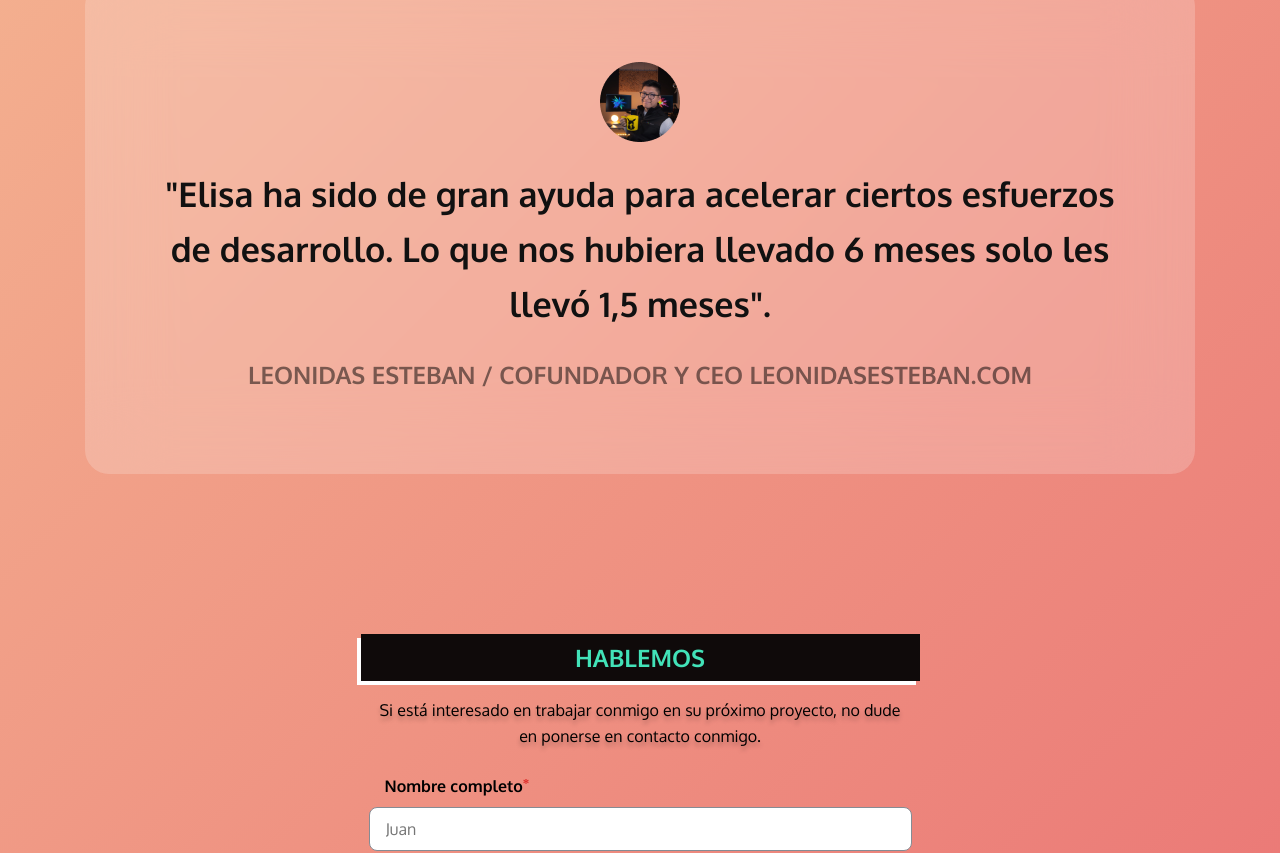
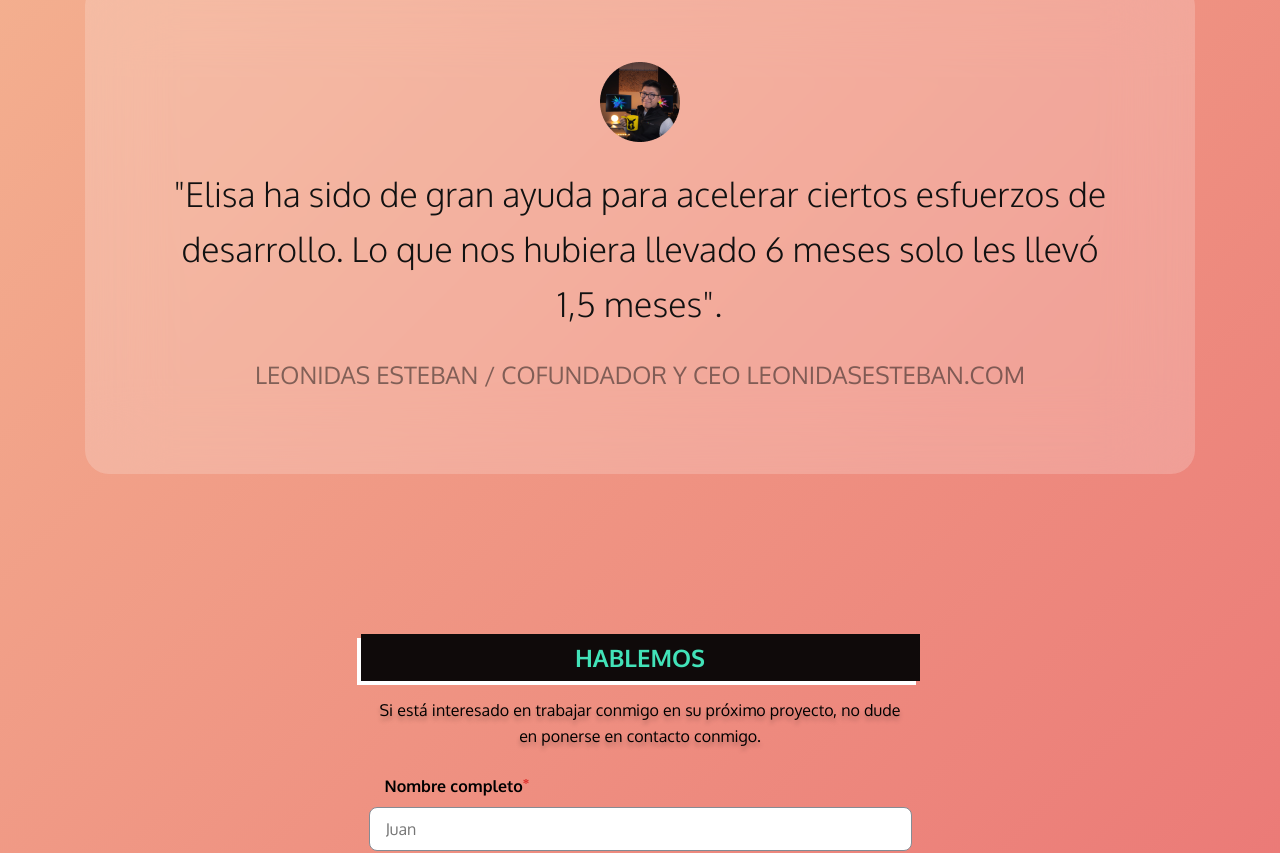
Before and after one commit to oscarossesa/elisa-portafolio, a React (Create React App) app: page / in a window 1280 px wide. Shown: the part 1659-2512 px from the top of the page. Built offline with nearby package versions, Linux system fonts and the light colour scheme.

Commit message:
mediaquery added in paragraph component

```diff
--- a/src/components/Paragraph/Paragraph.jsx
+++ b/src/components/Paragraph/Paragraph.jsx
@@ -5,9 +5,14 @@ import * as S from './Paragraph.styles'
 const Paragraph = ({ children, level, opacity, textAlign, margin }) => {
   const CustomParagraph = useMemo(() => {
     if (level === 'headline1') return S.Headline1
+    if (level === 'headline2') return S.Headline2
+    if (level === 'headline2') return S.Headline2
     if (level === 'headline4') return S.Headline4
     if (level === 'headline5') return S.Headline5
     if (level === 'body1') return S.Body1
+    if (level === 'body2') return S.Body2
+    if (level === 'button') return S.Button
+    if (level === 'caption') return S.Caption
     return S.ParagraphBase
   }, [level])
 
--- a/src/components/Paragraph/Paragraph.styles.js
+++ b/src/components/Paragraph/Paragraph.styles.js
@@ -1,24 +1,53 @@
 import styled from 'styled-components'
 
 export const ParagraphBase = styled.p`
+  font-family: ${props => props.theme.typography.fontFamily};
   margin: ${props => props.margin};
   text-align: ${props => props.textAlign};
+  color: ${props => props.theme.color.black1};
+  opacity: ${props => props.opacity};
 `
 
-export const Headline1 = styled.h1``
+export const Headline1 = styled.h1`
+  font-family: ${props => props.theme.typography.fontFamily};
+  font-style: normal;
+  font-weight: bold;
+  font-size: 95px;
+  line-height: 154px;
+`
 
-export const Headline2 = styled.h2``
+export const Headline2 = styled.h2`
+  font-family: ${props => props.theme.typography.fontFamily};
+  font-style: normal;
+  font-weight: bold;
+  font-size: 59px;
+  line-height: 95px;
+`
 
-export const Headline3 = styled.h3``
+export const Headline3 = styled.h3`
+  font-family: ${props => props.theme.typography.fontFamily};
+  font-style: normal;
+  font-weight: bold;
+  font-size: 48px;
+  line-height: 78px;
+`
 
 export const Headline4 = styled.h4`
   font-family: ${props => props.theme.typography.fontFamily};
   font-style: normal;
   font-weight: bold;
-  font-size: 34px;
-  line-height: 55px;
+  font-size: 16px;
+  line-height: 26px;
   color: ${props => props.theme.color.black1};
   text-align: ${props => props.textAlign};
+  letter-spacing: 0.005em;
+
+  // Small devices (landscape phones, 576px and up)
+  @media (min-width: 576px) {
+    font-weight: 300;
+    font-size: 34px;
+    line-height: 55px;
+  }
 `
 
 export const Headline5 = styled.h5`
@@ -28,6 +57,13 @@ export const Headline5 = styled.h5`
   font-size: 24px;
   line-height: 39px;
   opacity: ${props => props.opacity};
+
+  // Small devices (landscape phones, 576px and up)
+  @media (min-width: 576px) {
+    font-weight: 300;
+    font-size: 34px;
+    line-height: 55px;
+  }
 `
 
 export const Body1 = styled(ParagraphBase)`
@@ -36,11 +72,35 @@ export const Body1 = styled(ParagraphBase)`
   font-size: 16px;
   line-height: 26px;
   letter-spacing: 0.005em;
-  color: ${props => props.theme.color.black};
 `
 
-export const Body2 = styled(ParagraphBase)``
+export const Body2 = styled(ParagraphBase)`
+  font-style: normal;
+  font-weight: normal;
+  font-size: 14px;
+  line-height: 23px;
+  letter-spacing: 0.0025em;
+`
 
-export const Button = styled(ParagraphBase)``
+export const Button = styled(ParagraphBase)`
+  font-style: normal;
+  font-weight: bold;
+  font-size: 14px;
+  line-height: 23px;
+  letter-spacing: 1.25px;
+  text-transform: uppercase;
+`
 
-export const Caption = styled(ParagraphBase)``
+export const Caption = styled(ParagraphBase)`
+  font-style: normal;
+  font-weight: normal;
+  font-size: 12px;
+  line-height: 19px;
+
+  // Small devices (landscape phones, 576px and up)
+  @media (min-width: 576px) {
+    font-size: 24px;
+    line-height: 39px;
+  }
+
+`
--- a/src/containers/Comment/Comment.styles.jsx
+++ b/src/containers/Comment/Comment.styles.jsx
@@ -32,16 +32,24 @@ export const Here = styled.h3`
 
 export const Icon = styled.img``
 
+// FIXME: improve
 export const Me = styled.p`
   font-family: ${props => props.theme.typography.fontFamily};
   font-style: normal;
-  font-weight: 300;
-  font-size: 34px;
-  line-height: 55px;
+  font-weight: normal;
+  font-size: 24px;
+  line-height: 39px;
   text-align: center;
   color: ${props => props.theme.color.black1};
   flex: none;
   order: 0;
   align-self: stretch;
   flex-grow: 0;
+
+  // Small devices (landscape phones, 576px and up)
+  @media (min-width: 576px) {
+    font-weight: 300;
+    font-size: 34px;
+    line-height: 55px;
+  }
 `
--- a/src/containers/Project/Project.container.jsx
+++ b/src/containers/Project/Project.container.jsx
@@ -41,7 +41,7 @@ const Project = () => {
             "Elisa ha sido de gran ayuda para acelerar ciertos esfuerzos de desarrollo.
             Lo que nos hubiera llevado 6 meses solo les llevó 1,5 meses".
           </Paragraph>
-          <Paragraph level='headline5' opacity={0.5}>
+          <Paragraph level='caption' opacity={0.5}>
             LEONIDAS ESTEBAN / COFUNDADOR Y CEO LEONIDASESTEBAN.COM
           </Paragraph>
         </S.ProjectComment>
```
